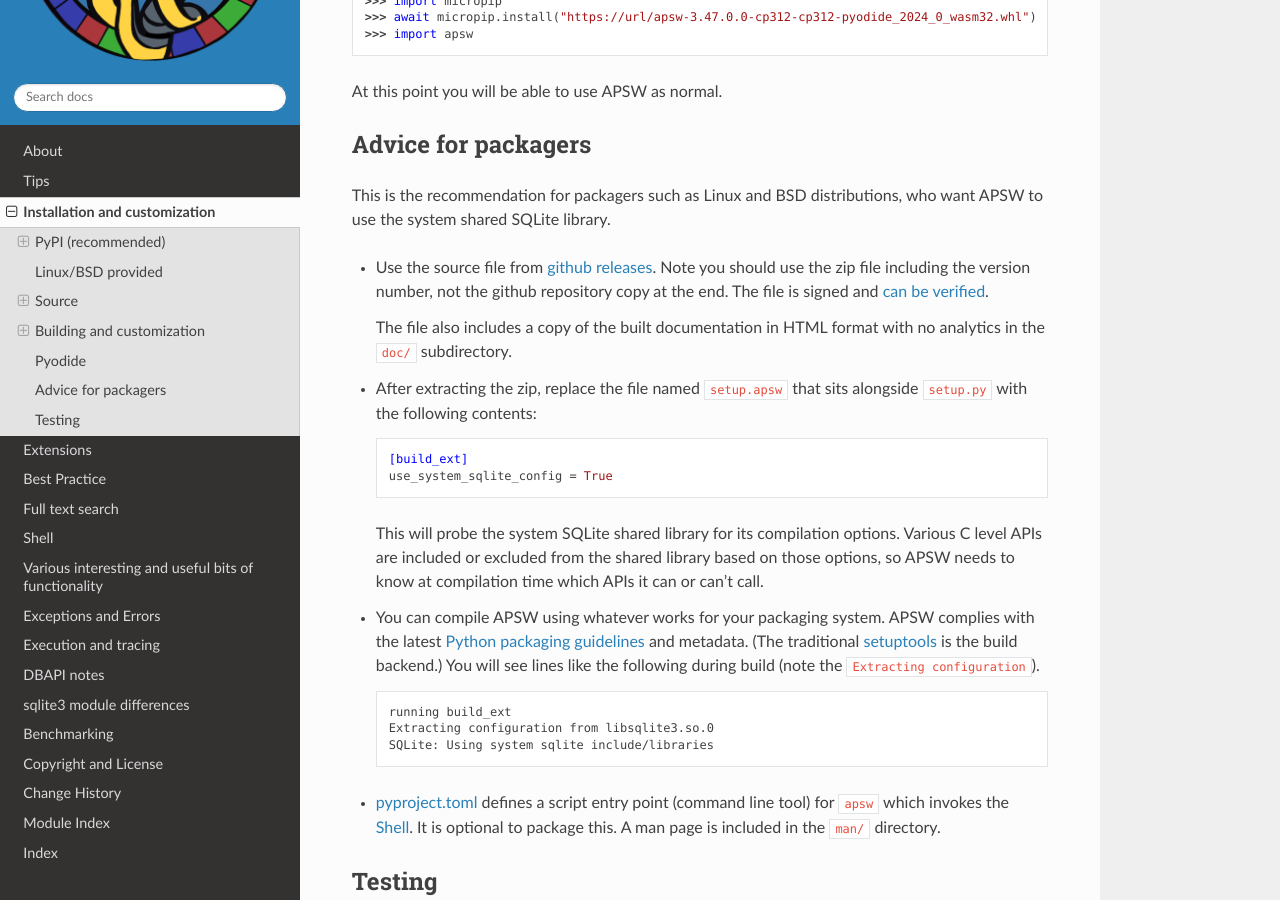
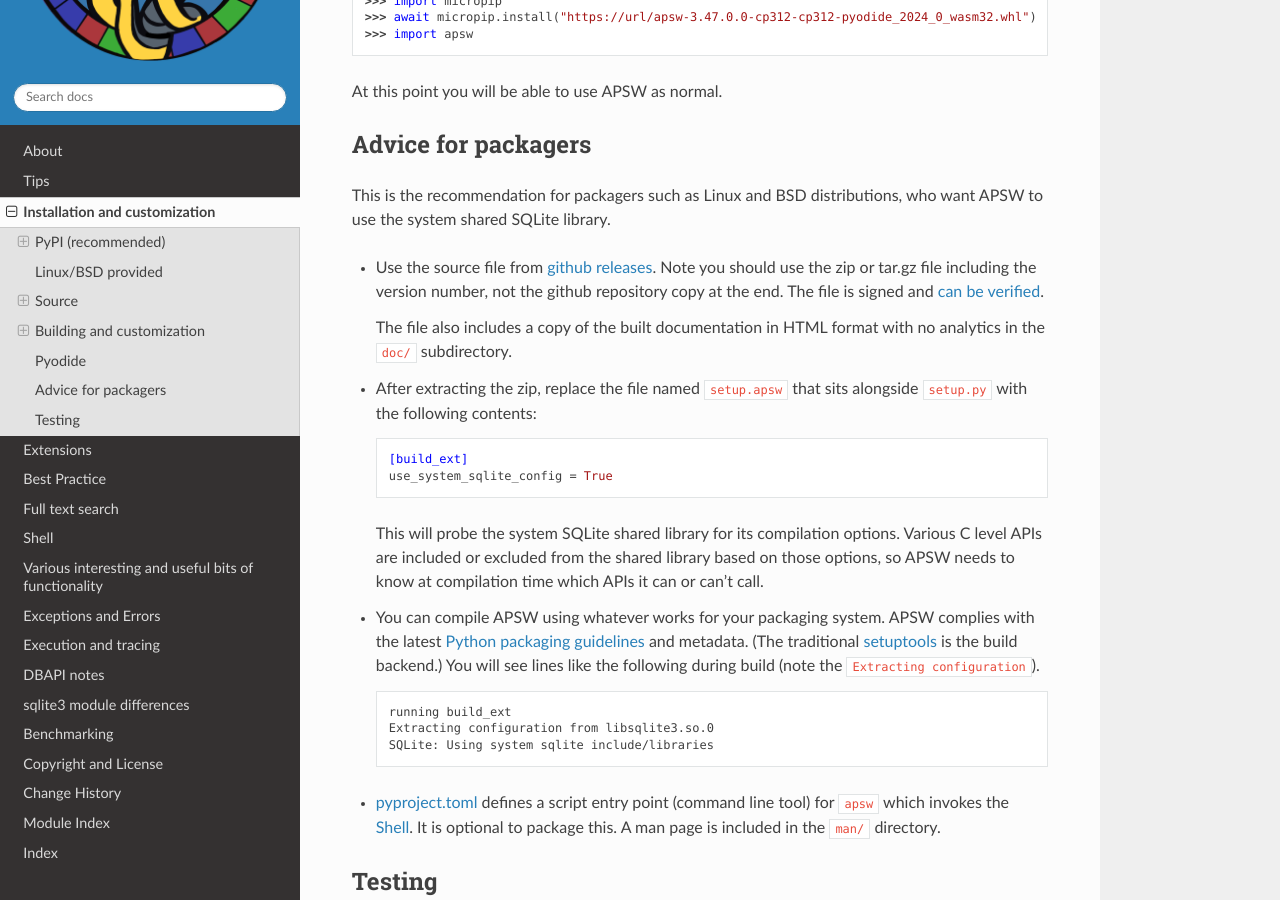
Before and after one commit to rogerbinns/apsw, a Sphinx documentation site: the page built from doc/install.rst, in a window 1280 px wide and 900 px high, scrolled down 5152 px. Built offline with Sphinx 7.4.7 and the Read the Docs theme 3.1.0, drawn with Linux system fonts in a browser that asks for light colours; pages that are not in the unit, such as notebooks, are missing from menus; the version number is read from the project's files by our own code.

Commit message:
Mention tar.gz in addition to zip is available

```diff
--- a/doc/install.rst
+++ b/doc/install.rst
@@ -356,7 +356,7 @@
 
 * Use the source file from `github releases
   <https://github.com/rogerbinns/apsw/releases>`__.  Note you should
-  use the zip file including the version number, not the github
+  use the zip or tar.gz file including the version number, not the github
   repository copy at the end.  The file is signed and :ref:`can be
   verified <verifydownload>`.
 
```
